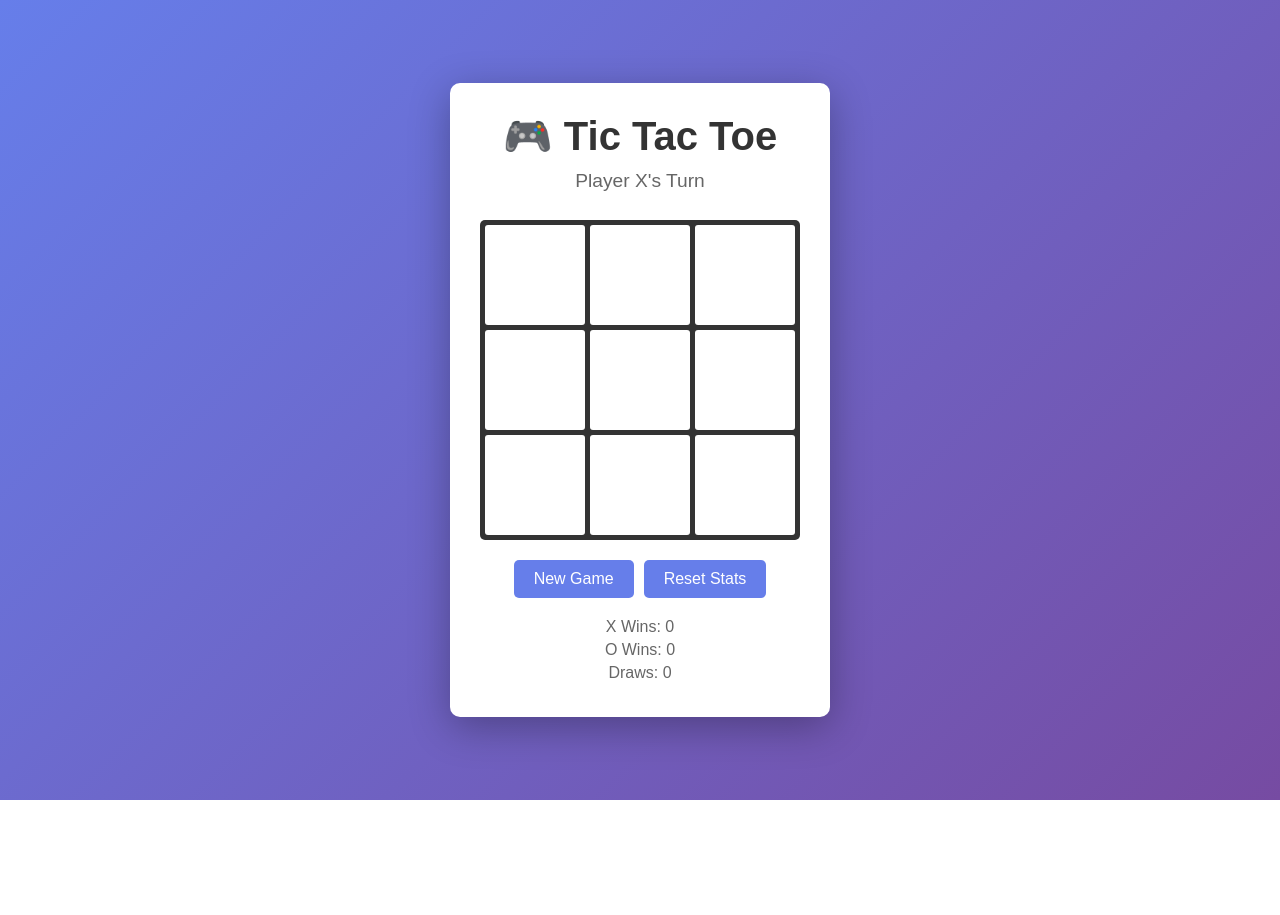
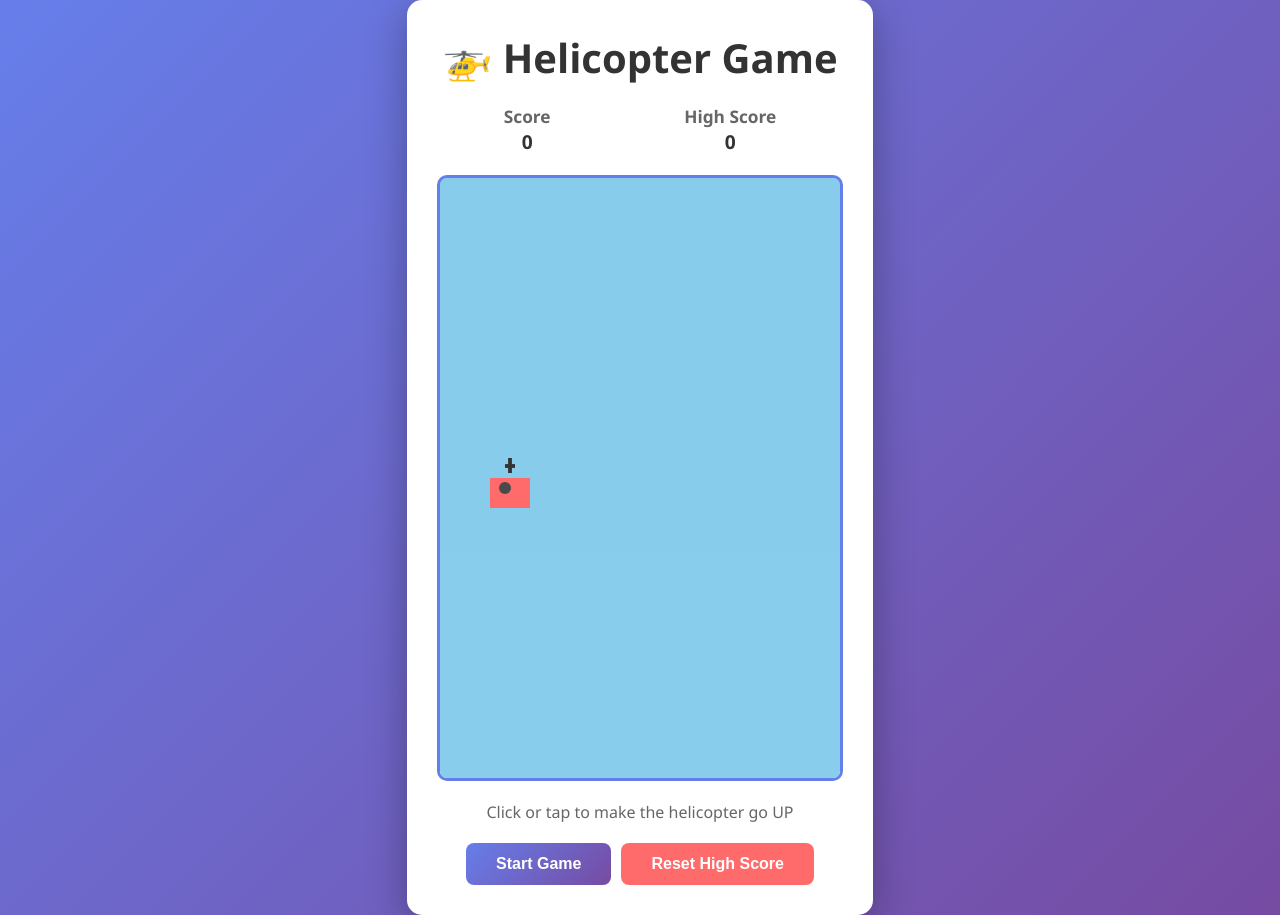
Before and after one commit to hecarell/hecarell.github.io, a plain HTML site: page index.html in a window 1280 px wide. Before the commit the page ends 800 px from the top, so only its background shows below. Drawn offline with Linux system fonts and the light colour scheme.

Commit message:
Replace tic tac toe with helicopter game
- Created new Canvas-based helicopter arcade game
- Implemented gravity physics and collision detection
- Added obstacle generation and scoring system
- High score persistence with localStorage
- Updated README with helicopter game documentation

Co-authored-by: Copilot <223556219+Copilot@users.noreply.github.com>

```diff
--- a/index.html
+++ b/index.html
@@ -3,7 +3,7 @@
 <head>
     <meta charset="UTF-8">
     <meta name="viewport" content="width=device-width, initial-scale=1.0">
-    <title>Tic Tac Toe Game</title>
+    <title>Helicopter Game</title>
     <style>
         * {
             margin: 0;
@@ -12,69 +12,59 @@
         }
 
         body {
-            font-family: 'Arial', sans-serif;
             display: flex;
             justify-content: center;
             align-items: center;
             min-height: 100vh;
             background: linear-gradient(135deg, #667eea 0%, #764ba2 100%);
+            font-family: 'Segoe UI', Tahoma, Geneva, Verdana, sans-serif;
         }
 
         .container {
             text-align: center;
             background: white;
             padding: 30px;
-            border-radius: 10px;
+            border-radius: 15px;
             box-shadow: 0 10px 40px rgba(0, 0, 0, 0.3);
         }
 
         h1 {
             color: #333;
-            margin-bottom: 10px;
+            margin-bottom: 20px;
             font-size: 2.5em;
         }
 
-        .info {
+        .game-info {
+            display: flex;
+            justify-content: space-around;
+            margin-bottom: 20px;
             font-size: 1.2em;
-            color: #666;
-            margin-bottom: 20px;
-            height: 30px;
+            color: #333;
         }
 
-        .game-board {
-            display: grid;
-            grid-template-columns: repeat(3, 100px);
-            grid-gap: 5px;
-            margin: 20px auto;
-            background: #333;
-            padding: 5px;
-            border-radius: 5px;
+        .info-item {
+            font-weight: bold;
         }
 
-        .cell {
-            width: 100px;
-            height: 100px;
-            background: white;
-            border: none;
-            font-size: 2em;
-            font-weight: bold;
-            cursor: pointer;
-            color: #333;
-            transition: all 0.2s;
-            border-radius: 3px;
+        .info-label {
+            color: #666;
+            font-size: 0.9em;
+            display: block;
         }
 
-        .cell:hover {
-            background: #f0f0f0;
-            transform: scale(1.05);
+        #gameCanvas {
+            border: 3px solid #667eea;
+            border-radius: 10px;
+            background: linear-gradient(180deg, #87ceeb 0%, #e0f6ff 100%);
+            display: block;
+            margin: 20px auto;
+            cursor: none;
         }
 
-        .cell.x {
-            color: #667eea;
-        }
-
-        .cell.o {
-            color: #764ba2;
+        .controls {
+            margin-top: 20px;
+            color: #666;
+            font-size: 1em;
         }
 
         .buttons {
@@ -85,187 +75,307 @@
         }
 
         button {
-            padding: 10px 20px;
+            padding: 12px 30px;
             font-size: 1em;
+            border: none;
+            border-radius: 8px;
+            cursor: pointer;
+            transition: all 0.3s ease;
+            font-weight: bold;
+        }
+
+        .btn-start {
+            background: linear-gradient(135deg, #667eea 0%, #764ba2 100%);
+            color: white;
+        }
+
+        .btn-start:hover {
+            transform: translateY(-2px);
+            box-shadow: 0 5px 15px rgba(102, 126, 234, 0.4);
+        }
+
+        .btn-reset-high-score {
+            background: #ff6b6b;
+            color: white;
+        }
+
+        .btn-reset-high-score:hover {
+            background: #ff5252;
+            transform: translateY(-2px);
+        }
+
+        .game-over {
+            position: fixed;
+            top: 50%;
+            left: 50%;
+            transform: translate(-50%, -50%);
+            background: rgba(0, 0, 0, 0.9);
+            color: white;
+            padding: 40px;
+            border-radius: 15px;
+            text-align: center;
+            z-index: 1000;
+            display: none;
+            min-width: 300px;
+        }
+
+        .game-over.show {
+            display: block;
+        }
+
+        .game-over h2 {
+            font-size: 2em;
+            margin-bottom: 20px;
+        }
+
+        .game-over p {
+            font-size: 1.2em;
+            margin: 10px 0;
+        }
+
+        .game-over button {
             background: #667eea;
             color: white;
-            border: none;
-            border-radius: 5px;
-            cursor: pointer;
-            transition: background 0.3s;
+            margin-top: 20px;
         }
 
-        button:hover {
+        .game-over button:hover {
             background: #764ba2;
-        }
-
-        .stats {
-            margin-top: 20px;
-            font-size: 1em;
-            color: #666;
-        }
-
-        .stats p {
-            margin: 5px 0;
-        }
-
-        .winner {
-            font-size: 1.5em;
-            font-weight: bold;
-            color: #667eea;
-            animation: pulse 0.6s infinite;
-        }
-
-        @keyframes pulse {
-            0%, 100% { transform: scale(1); }
-            50% { transform: scale(1.1); }
         }
     </style>
 </head>
 <body>
     <div class="container">
-        <h1>🎮 Tic Tac Toe</h1>
-        <div class="info" id="info">Player X's Turn</div>
-
-        <div class="game-board" id="gameBoard">
-            <button class="cell" data-index="0"></button>
-            <button class="cell" data-index="1"></button>
-            <button class="cell" data-index="2"></button>
-            <button class="cell" data-index="3"></button>
-            <button class="cell" data-index="4"></button>
-            <button class="cell" data-index="5"></button>
-            <button class="cell" data-index="6"></button>
-            <button class="cell" data-index="7"></button>
-            <button class="cell" data-index="8"></button>
+        <h1>🚁 Helicopter Game</h1>
+        <div class="game-info">
+            <div class="info-item">
+                <span class="info-label">Score</span>
+                <span id="score">0</span>
+            </div>
+            <div class="info-item">
+                <span class="info-label">High Score</span>
+                <span id="highScore">0</span>
+            </div>
         </div>
-
+        <canvas id="gameCanvas" width="400" height="600"></canvas>
+        <div class="controls">
+            <p>Click or tap to make the helicopter go UP</p>
+        </div>
         <div class="buttons">
-            <button id="resetBtn">New Game</button>
-            <button id="statsBtn">Reset Stats</button>
-        </div>
-
-        <div class="stats">
-            <p>X Wins: <span id="xWins">0</span></p>
-            <p>O Wins: <span id="oWins">0</span></p>
-            <p>Draws: <span id="draws">0</span></p>
+            <button class="btn-start" id="startBtn">Start Game</button>
+            <button class="btn-reset-high-score" id="resetHighScoreBtn">Reset High Score</button>
         </div>
     </div>
 
+    <div class="game-over" id="gameOverScreen">
+        <h2>Game Over!</h2>
+        <p>Final Score: <span id="finalScore">0</span></p>
+        <p id="newHighScore" style="color: #ffd700; display: none;">🎉 New High Score! 🎉</p>
+        <button id="restartBtn">Play Again</button>
+    </div>
+
     <script>
-        const cells = document.querySelectorAll('.cell');
-        const infoDisplay = document.getElementById('info');
-        const resetBtn = document.getElementById('resetBtn');
-        const statsBtn = document.getElementById('statsBtn');
-        const xWinsDisplay = document.getElementById('xWins');
-        const oWinsDisplay = document.getElementById('oWins');
-        const drawsDisplay = document.getElementById('draws');
+        const canvas = document.getElementById('gameCanvas');
+        const ctx = canvas.getContext('2d');
+        const scoreDisplay = document.getElementById('score');
+        const highScoreDisplay = document.getElementById('highScore');
+        const startBtn = document.getElementById('startBtn');
+        const resetHighScoreBtn = document.getElementById('resetHighScoreBtn');
+        const gameOverScreen = document.getElementById('gameOverScreen');
+        const finalScoreDisplay = document.getElementById('finalScore');
+        const newHighScoreMsg = document.getElementById('newHighScore');
+        const restartBtn = document.getElementById('restartBtn');
 
-        let gameBoard = ['', '', '', '', '', '', '', '', ''];
-        let currentPlayer = 'X';
-        let gameActive = true;
-        let xWins = parseInt(localStorage.getItem('xWins')) || 0;
-        let oWins = parseInt(localStorage.getItem('oWins')) || 0;
-        let draws = parseInt(localStorage.getItem('draws')) || 0;
+        // Game variables
+        let helicopter = {
+            x: 50,
+            y: canvas.height / 2,
+            width: 40,
+            height: 30,
+            velocity: 0,
+            gravity: 0.5,
+            jumpPower: -10
+        };
 
-        const winningCombinations = [
-            [0, 1, 2],
-            [3, 4, 5],
-            [6, 7, 8],
-            [0, 3, 6],
-            [1, 4, 7],
-            [2, 5, 8],
-            [0, 4, 8],
-            [2, 4, 6]
-        ];
+        let obstacles = [];
+        let score = 0;
+        let gameRunning = false;
+        let gameActive = false;
+        let highScore = localStorage.getItem('helicopterHighScore') ? parseInt(localStorage.getItem('helicopterHighScore')) : 0;
 
-        function initGame() {
-            updateStats();
-            cells.forEach(cell => {
-                cell.addEventListener('click', handleCellClick);
-            });
-            resetBtn.addEventListener('click', resetGame);
-            statsBtn.addEventListener('click', resetStats);
+        const obstacleGap = 120;
+        const obstacleWidth = 50;
+        const obstacleSpeed = 5;
+
+        highScoreDisplay.textContent = highScore;
+
+        function drawHelicopter() {
+            // Body
+            ctx.fillStyle = '#ff6b6b';
+            ctx.fillRect(helicopter.x, helicopter.y, helicopter.width, helicopter.height);
+
+            // Cockpit
+            ctx.fillStyle = '#4a4a4a';
+            ctx.beginPath();
+            ctx.arc(helicopter.x + 15, helicopter.y + 10, 6, 0, Math.PI * 2);
+            ctx.fill();
+
+            // Rotor blades
+            ctx.strokeStyle = '#333';
+            ctx.lineWidth = 3;
+            ctx.beginPath();
+            ctx.moveTo(helicopter.x + 20, helicopter.y - 5);
+            ctx.lineTo(helicopter.x + 20, helicopter.y - 20);
+            ctx.stroke();
+
+            ctx.beginPath();
+            ctx.moveTo(helicopter.x + 15, helicopter.y - 12);
+            ctx.lineTo(helicopter.x + 25, helicopter.y - 12);
+            ctx.stroke();
         }
 
-        function handleCellClick(e) {
-            const index = e.target.getAttribute('data-index');
+        function drawObstacles() {
+            ctx.fillStyle = '#228b22';
+            obstacles.forEach(obstacle => {
+                // Top pipe
+                ctx.fillRect(obstacle.x, 0, obstacleWidth, obstacle.topHeight);
+                // Bottom pipe
+                ctx.fillRect(obstacle.x, obstacle.topHeight + obstacleGap, obstacleWidth, canvas.height - obstacle.topHeight - obstacleGap);
 
-            if (gameBoard[index] !== '' || !gameActive) {
+                // Pipe edges for detail
+                ctx.strokeStyle = '#1a5a1a';
+                ctx.lineWidth = 2;
+                ctx.strokeRect(obstacle.x, 0, obstacleWidth, obstacle.topHeight);
+                ctx.strokeRect(obstacle.x, obstacle.topHeight + obstacleGap, obstacleWidth, canvas.height - obstacle.topHeight - obstacleGap);
+            });
+        }
+
+        function updateGame() {
+            if (!gameRunning) return;
+
+            // Apply gravity
+            helicopter.velocity += helicopter.gravity;
+            helicopter.y += helicopter.velocity;
+
+            // Boundary collision
+            if (helicopter.y <= 0 || helicopter.y + helicopter.height >= canvas.height) {
+                endGame();
                 return;
             }
 
-            gameBoard[index] = currentPlayer;
-            e.target.textContent = currentPlayer;
-            e.target.classList.add(currentPlayer.toLowerCase());
+            // Move obstacles
+            obstacles.forEach(obstacle => {
+                obstacle.x -= obstacleSpeed;
+            });
 
-            checkGameStatus();
-        }
+            // Remove off-screen obstacles
+            obstacles = obstacles.filter(obstacle => obstacle.x + obstacleWidth > 0);
 
-        function checkGameStatus() {
-            let hasWinner = false;
-
-            for (let combo of winningCombinations) {
-                const [a, b, c] = combo;
-                if (gameBoard[a] && gameBoard[a] === gameBoard[b] && gameBoard[a] === gameBoard[c]) {
-                    hasWinner = true;
-                    infoDisplay.innerHTML = `<span class="winner">${currentPlayer} Wins! 🎉</span>`;
-                    gameActive = false;
-
-                    if (currentPlayer === 'X') {
-                        xWins++;
-                    } else {
-                        oWins++;
-                    }
-
-                    updateStats();
-                    return;
-                }
+            // Add new obstacle
+            if (obstacles.length === 0 || obstacles[obstacles.length - 1].x < canvas.width - 150) {
+                obstacles.push({
+                    x: canvas.width,
+                    topHeight: Math.random() * (canvas.height - obstacleGap - 100) + 50
+                });
             }
 
-            if (!gameBoard.includes('')) {
-                infoDisplay.textContent = "It's a Draw! 🤝";
-                gameActive = false;
-                draws++;
-                updateStats();
-                return;
-            }
+            // Collision detection
+            obstacles.forEach(obstacle => {
+                if (helicopter.x + helicopter.width > obstacle.x &&
+                    helicopter.x < obstacle.x + obstacleWidth) {
+                    if (helicopter.y < obstacle.topHeight ||
+                        helicopter.y + helicopter.height > obstacle.topHeight + obstacleGap) {
+                        endGame();
+                    }
+                }
+            });
 
-            currentPlayer = currentPlayer === 'X' ? 'O' : 'X';
-            infoDisplay.textContent = `Player ${currentPlayer}'s Turn`;
-        }
-
-        function resetGame() {
-            gameBoard = ['', '', '', '', '', '', '', '', ''];
-            currentPlayer = 'X';
-            gameActive = true;
-            infoDisplay.textContent = "Player X's Turn";
-
-            cells.forEach(cell => {
-                cell.textContent = '';
-                cell.className = 'cell';
+            // Score increment
+            obstacles.forEach(obstacle => {
+                if (!obstacle.scored && obstacle.x + obstacleWidth < helicopter.x) {
+                    score++;
+                    obstacle.scored = true;
+                    scoreDisplay.textContent = score;
+                }
             });
         }
 
-        function resetStats() {
-            if (confirm('Are you sure you want to reset all statistics?')) {
-                xWins = 0;
-                oWins = 0;
-                draws = 0;
-                updateStats();
-            }
+        function drawGame() {
+            // Clear canvas
+            ctx.fillStyle = 'rgba(135, 206, 235, 0.1)';
+            ctx.fillRect(0, 0, canvas.width, canvas.height);
+
+            drawObstacles();
+            drawHelicopter();
         }
 
-        function updateStats() {
-            localStorage.setItem('xWins', xWins);
-            localStorage.setItem('oWins', oWins);
-            localStorage.setItem('draws', draws);
-
-            xWinsDisplay.textContent = xWins;
-            oWinsDisplay.textContent = oWins;
-            drawsDisplay.textContent = draws;
+        function gameLoop() {
+            updateGame();
+            drawGame();
+            requestAnimationFrame(gameLoop);
         }
 
-        initGame();
+        function startGame() {
+            helicopter = {
+                x: 50,
+                y: canvas.height / 2,
+                width: 40,
+                height: 30,
+                velocity: 0,
+                gravity: 0.5,
+                jumpPower: -10
+            };
+            obstacles = [];
+            score = 0;
+            gameRunning = true;
+            gameActive = true;
+            scoreDisplay.textContent = score;
+            gameOverScreen.classList.remove('show');
+            startBtn.textContent = 'Restart Game';
+        }
+
+        function endGame() {
+            gameRunning = false;
+            finalScoreDisplay.textContent = score;
+
+            if (score > highScore) {
+                highScore = score;
+                localStorage.setItem('helicopterHighScore', highScore);
+                highScoreDisplay.textContent = highScore;
+                newHighScoreMsg.style.display = 'block';
+            } else {
+                newHighScoreMsg.style.display = 'none';
+            }
+
+            gameOverScreen.classList.add('show');
+        }
+
+        function resetHighScore() {
+            highScore = 0;
+            localStorage.setItem('helicopterHighScore', 0);
+            highScoreDisplay.textContent = 0;
+        }
+
+        // Event listeners
+        canvas.addEventListener('click', () => {
+            if (gameActive && gameRunning) {
+                helicopter.velocity = helicopter.jumpPower;
+            }
+        });
+
+        document.addEventListener('keydown', (e) => {
+            if ((e.code === 'Space' || e.code === 'Enter') && gameActive && gameRunning) {
+                helicopter.velocity = helicopter.jumpPower;
+                e.preventDefault();
+            }
+        });
+
+        startBtn.addEventListener('click', startGame);
+        restartBtn.addEventListener('click', startGame);
+        resetHighScoreBtn.addEventListener('click', resetHighScore);
+
+        // Start game loop
+        gameLoop();
     </script>
 </body>
 </html>
```
Also changed, not shown: 1 other file.
